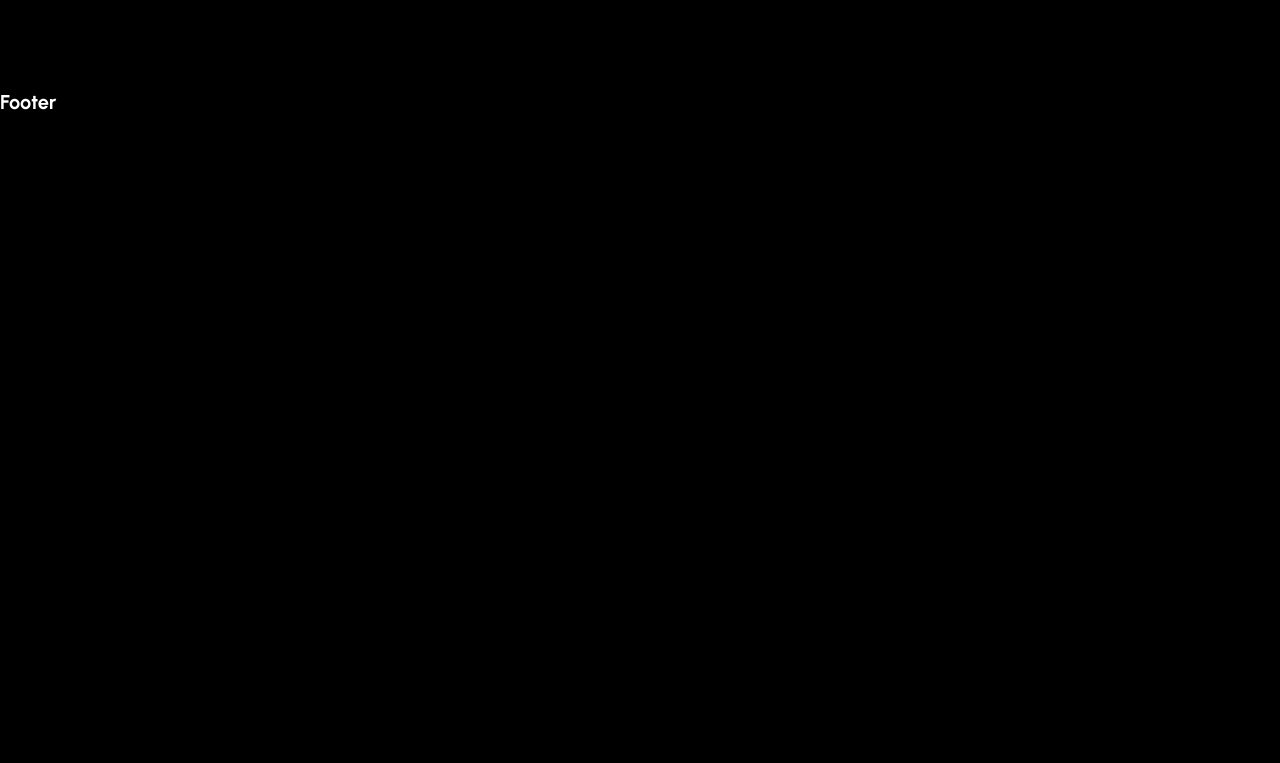
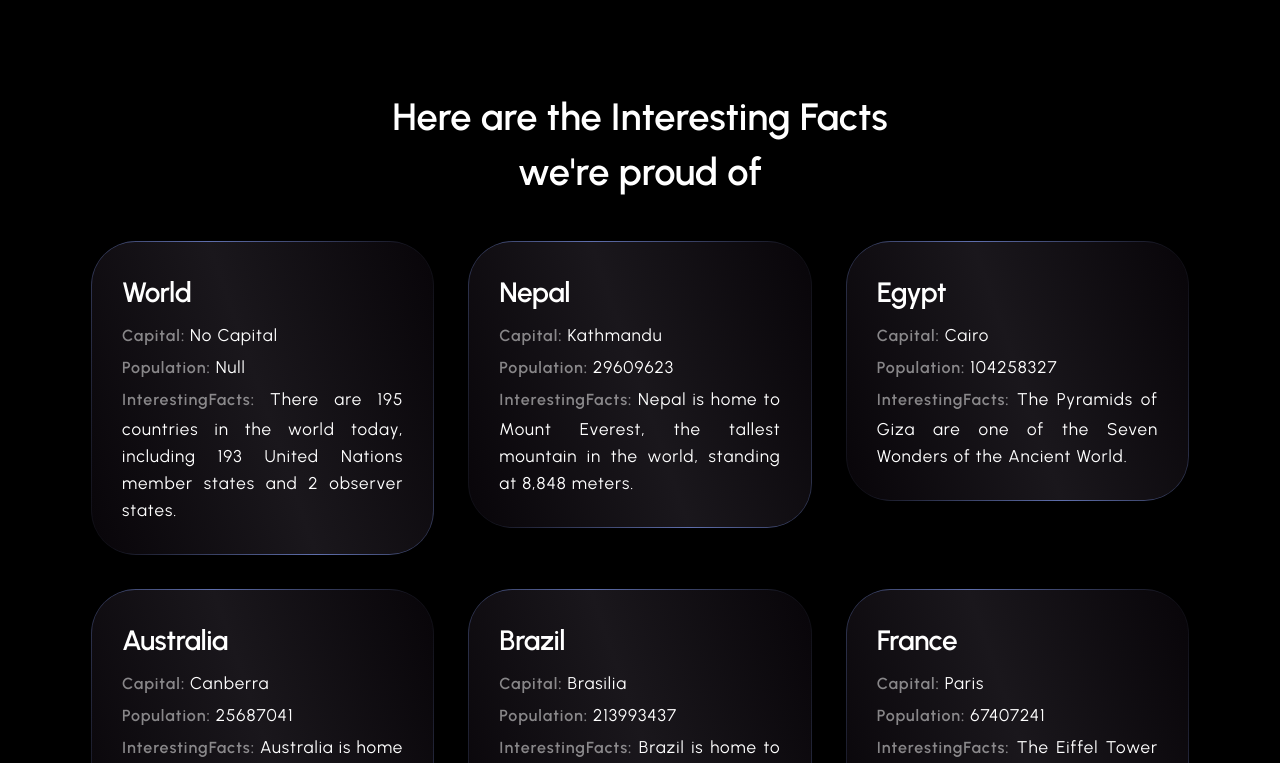
Before and after one commit to miranijay/React19-Website-WorldAtlas, a React (Vite) app: page / in a window 1280 px wide. Shown: the part 477-1240 px from the top of the page. Before the commit the page ends 800 px from the top, so only its background shows below. Built offline with nearby package versions, Linux system fonts and the light colour scheme.

Commit message:
About update

```diff
--- a/src/App.css
+++ b/src/App.css
@@ -31,6 +31,7 @@
     letter-spacing: 0.1rem;
     line-height: 1.6;
     color: #fff;
+    text-align: justify;
 }
 
 li {
@@ -168,7 +169,7 @@
 
 .heading-xl {
     font-family: inherit;
-    font-size: clamp(4.2rem, 6vw, 4.241rem);
+    font-size: clamp(4.2rem, 4vw, 4.241rem);
     font-weight: 700;
     line-height: 1.15;
     letter-spacing: -1px;
@@ -217,10 +218,10 @@
     text-align: center;
     padding: 0 !important;
     margin-bottom: 40px;
-    font-size: 40px;
+    font-size: 38px;
     color: #fff;
     font-weight: 600;
-    line-height: 60px;
+    line-height: 55px;
 }
 
 .card {
@@ -236,7 +237,7 @@
     background: linear-gradient(71deg, #080509, #1a171c, #080509);
     background-clip: padding-box;
     border-radius: 45px;
-    padding: 40px;
+    padding: 30px;
 }
 
 .bg-green-box,
--- /dev/null
+++ b/src/Components/UI/HeroSection.jsx
@@ -0,0 +1,32 @@
+import React from 'react';
+import { FaLongArrowAltRight } from "react-icons/fa";
+
+const HeroSection = () => {
+    return (
+        <main className='hero-section main'>
+            <div className="container grid grid-two-cols">
+                <div className="hero-content">
+                    <h1 className="heading-xl">
+                        Explore the World, One Country at a Time.
+                    </h1>
+                    <p className='paragraph'>
+                        Discover the history, culture and beauty of every nation. Sort, search and filter through countries to find the details you need.
+                    </p>
+                    <button className='btn btn-darken btn-inline bg-white-box'>
+                        Start Exploring <FaLongArrowAltRight />
+                    </button>
+                </div>
+
+                <div className="hero-image">
+                    <img
+                        src="/images/world.png"
+                        alt="World beauty"
+                        className='banner-image'
+                    />
+                </div>
+            </div>
+        </main>
+    )
+}
+
+export default HeroSection;
--- /dev/null
+++ b/src/api/countryFacts.json
@@ -0,0 +1,58 @@
+[
+  {
+    "id": 1,
+    "countryName": "World",
+    "capital": "No Capital",
+    "population": "Null",
+    "interestingFact": "There are 195 countries in the world today, including 193 United Nations member states and 2 observer states."
+  },
+  {
+    "id": 2,
+    "countryName": "Nepal",
+    "capital": "Kathmandu",
+    "population": 29609623,
+    "interestingFact": "Nepal is home to Mount Everest, the tallest mountain in the world, standing at 8,848 meters."
+  },
+  {
+    "id": 3,
+    "countryName": "Egypt",
+    "capital": "Cairo",
+    "population": 104258327,
+    "interestingFact": "The Pyramids of Giza are one of the Seven Wonders of the Ancient World."
+  },
+  {
+    "id": 4,
+    "countryName": "Australia",
+    "capital": "Canberra",
+    "population": 25687041,
+    "interestingFact": "Australia is home to the Great Barrier Reef, the largest coral reef system in the world."
+  },
+  {
+    "id": 5,
+    "countryName": "Brazil",
+    "capital": "Brasilia",
+    "population": 213993437,
+    "interestingFact": "Brazil is home to the Amazon Rainforest, the largest tropical rainforest in the world."
+  },
+  {
+    "id": 6,
+    "countryName": "France",
+    "capital": "Paris",
+    "population": 67407241,
+    "interestingFact": "The Eiffel Tower in Paris was once the tallest man-made structure in the world."
+  },
+  {
+    "id": 7,
+    "countryName": "Russia",
+    "capital": "Moscow",
+    "population": 1324216107,
+    "interestingFact": "Russia is the largest country in the world by area, covering more than 17 million square kilometers."
+  },
+  {
+    "id": 8,
+    "countryName": "China",
+    "capital": "Beijing",
+    "population": 1444216107,
+    "interestingFact": "The Great Wall of China is visible from space on rare occasions."
+  }
+]
--- a/src/pages/About.jsx
+++ b/src/pages/About.jsx
@@ -1,10 +1,45 @@
-import React from 'react'
+import React from 'react';
+import countryFacts from '../api/countryFacts.json';
 
 const About = () => {
+
   return (
-    <h1>
-        About Page
-    </h1>
+    <section className='section-about container'>
+      <h2 className="container-title">
+        Here are the Interesting Facts
+        <br />
+        we're proud of
+      </h2>
+
+      <div className="gradient-cards">
+
+        {
+          countryFacts.map((country) => {
+            const {id, countryName, capital, population, interestingFact} = country;
+
+            return (
+              <div className="card" key={id}>
+                <div className="container-card bg-blue-box">
+                  <p className="card-title"> {countryName} </p>
+                  <p>
+                    <span className="card-description"> Capital: </span>
+                    {capital}
+                  </p>
+                  <p>
+                    <span className="card-description"> Population: </span>
+                    {population}
+                  </p>
+                  <p>
+                    <span className="card-description"> InterestingFacts: </span>
+                    {interestingFact}
+                  </p>
+                </div>
+              </div>
+            )
+          })
+        }
+      </div>
+    </section>
   )
 }
 
--- a/src/pages/Home.jsx
+++ b/src/pages/Home.jsx
@@ -1,31 +1,13 @@
 import React from 'react';
-import { FaLongArrowAltRight } from "react-icons/fa";
+import HeroSection from '../Components/UI/HeroSection';
+import About from './About';
 
 const Home = () => {
   return (
-    <main className='hero-section main'>
-        <div className="container grid grid-two-cols">
-            <div className="hero-content">
-                <h1 className="heading-xl">
-                    Explore the World, One Country at a Time.
-                </h1>
-                <p className='paragraph'>
-                    Discover the history, culture and beauty of every nation. Sort, search and filter through countries to find the details you need.
-                </p>
-                <button className='btn btn-darken btn-inline bg-white-box'>
-                    Start Exploring <FaLongArrowAltRight />
-                </button>
-            </div>
-
-            <div className="hero-image">
-                <img
-                    src="/images/world.png"
-                    alt="World beauty"
-                    className='banner-image'
-                />
-            </div>
-        </div>
-    </main>
+    <>
+        <HeroSection />
+        <About />
+    </>
   )
 }
 
```
